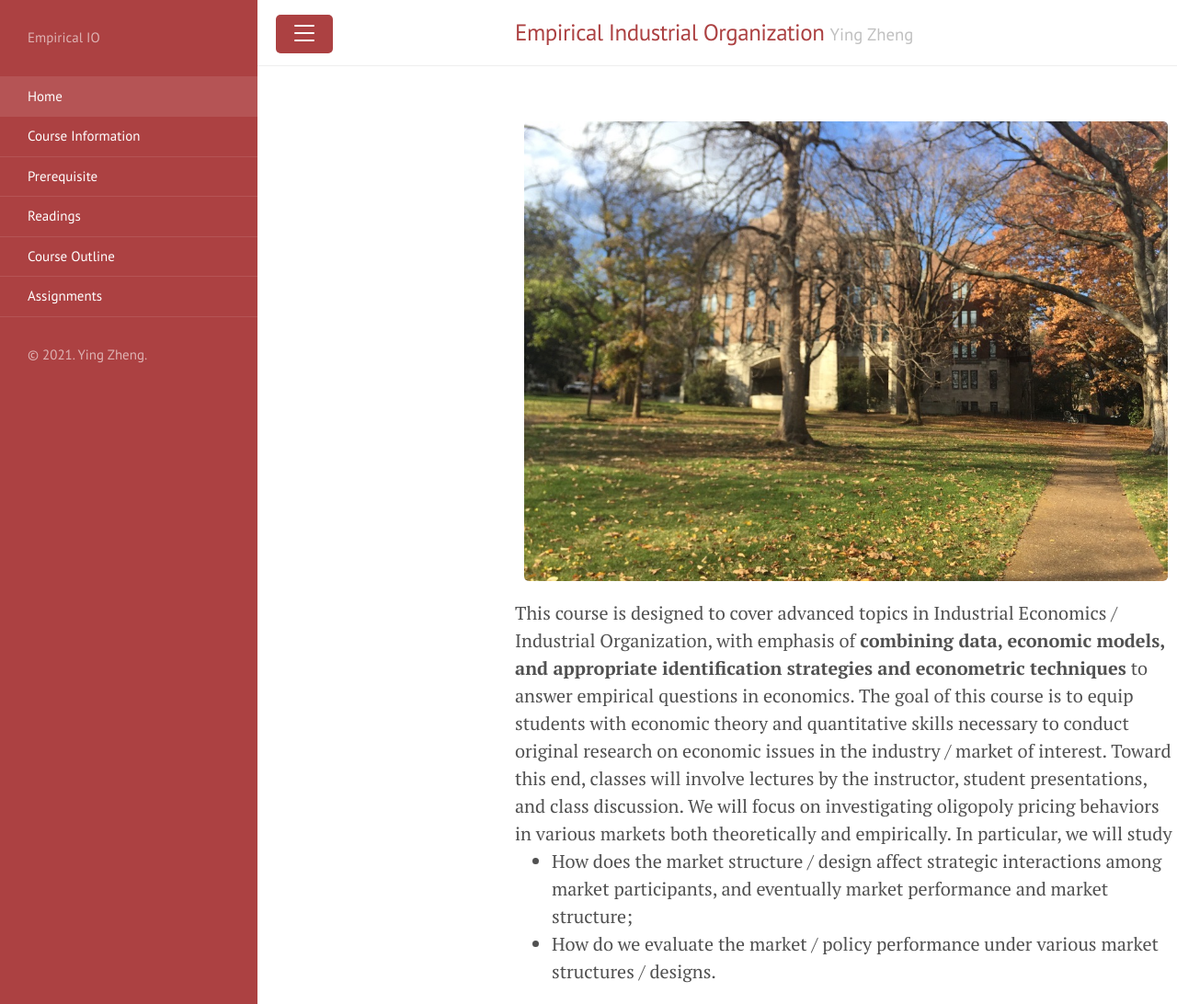
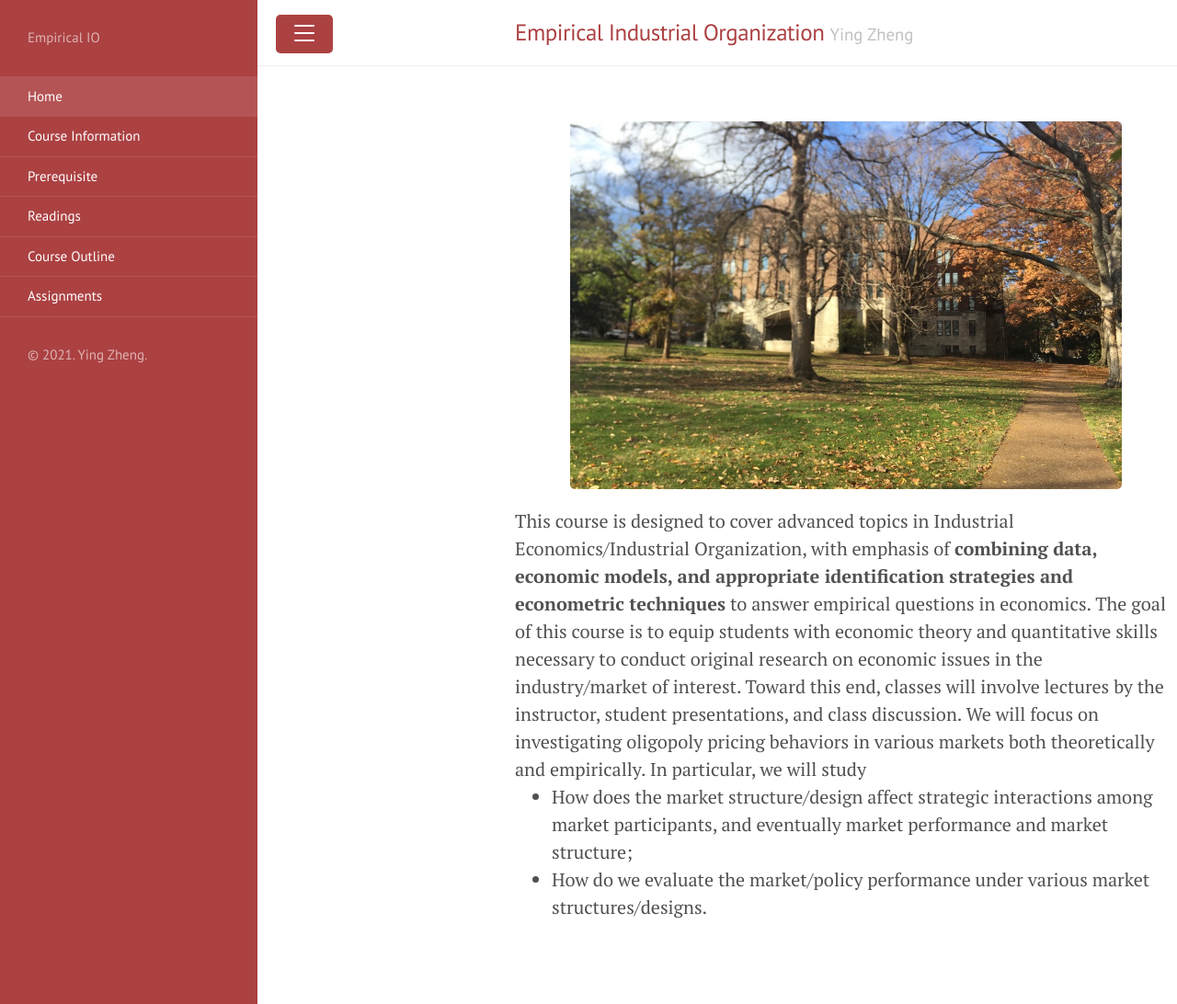
Before and after one commit to yingzheng-econ/Empirical-IO-Course, a Jekyll site: the page built from index.html, in a window 1280 px wide and 1092 px high. Shown: the whole window at 92% size. Built offline with Jekyll 4.4.1, drawn with Linux system fonts in a browser that asks for light colours; the list of posts is cut into pages by our own code.

Commit message:
update homepage

```diff
--- a/index.html
+++ b/index.html
@@ -4,11 +4,11 @@
 ---
 
 <p align="center">
-<img src="{{site.url}}/image/IO.png" height="500" width="700" />
+<img src="{{site.url}}/image/IO.png" height="400" width="600" />
 </p>
 
-This course is designed to cover advanced topics in Industrial Economics / Industrial Organization, with emphasis of <b>combining data, economic models, and appropriate identification strategies and econometric techniques</b> to answer empirical questions in economics. The goal of this course is to equip students with economic theory and quantitative skills necessary to conduct original research on economic issues in the industry / market of interest. Toward this end, classes will involve lectures by the instructor, student presentations, and class discussion. We will focus on investigating oligopoly pricing behaviors in various markets both theoretically and empirically. In particular, we will study<br>
+This course is designed to cover advanced topics in Industrial Economics/Industrial Organization, with emphasis of <b>combining data, economic models, and appropriate identification strategies and econometric techniques</b> to answer empirical questions in economics. The goal of this course is to equip students with economic theory and quantitative skills necessary to conduct original research on economic issues in the industry/market of interest. Toward this end, classes will involve lectures by the instructor, student presentations, and class discussion. We will focus on investigating oligopoly pricing behaviors in various markets both theoretically and empirically. In particular, we will study<br>
 <ul>
-  <li>How does the market structure / design affect strategic interactions among market participants, and eventually market performance and market structure;</li>
-  <li>How do we evaluate the market / policy performance under various market structures / designs.</li>
+  <li>How does the market structure/design affect strategic interactions among market participants, and eventually market performance and market structure;</li>
+  <li>How do we evaluate the market/policy performance under various market structures/designs.</li>
 </ul>
```
